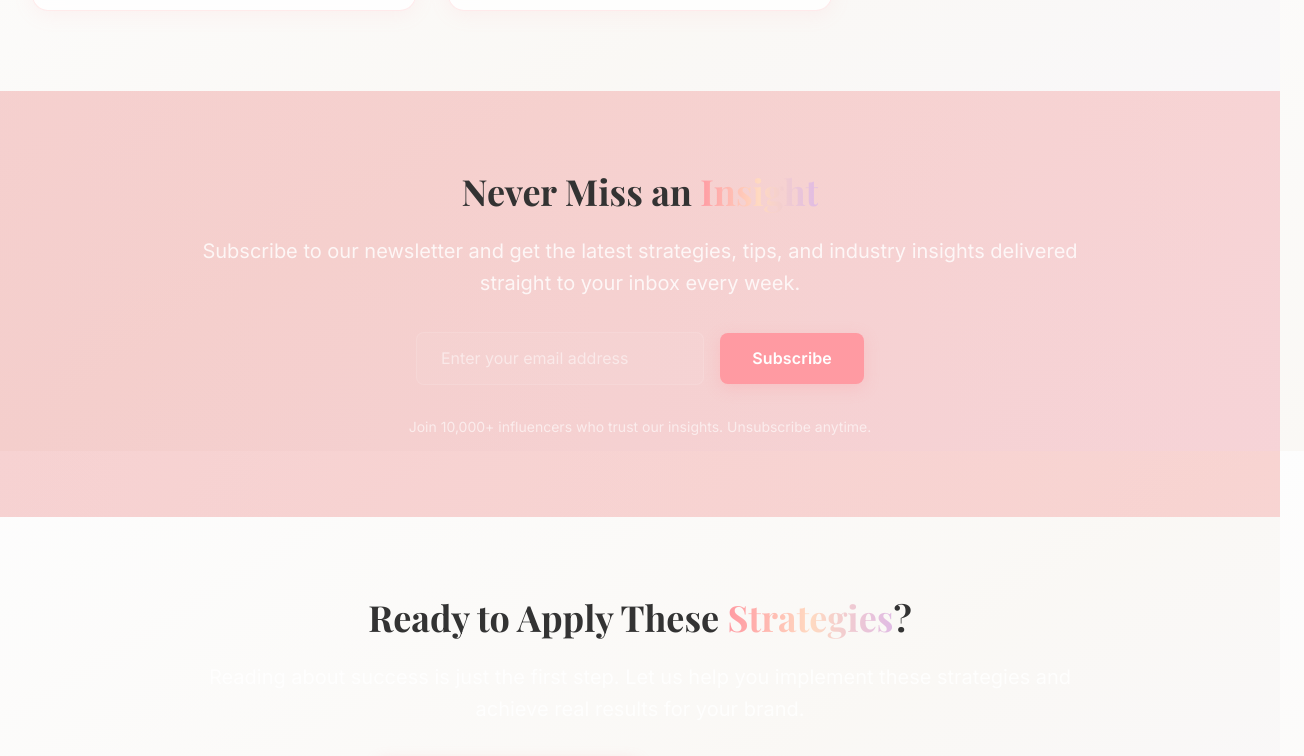
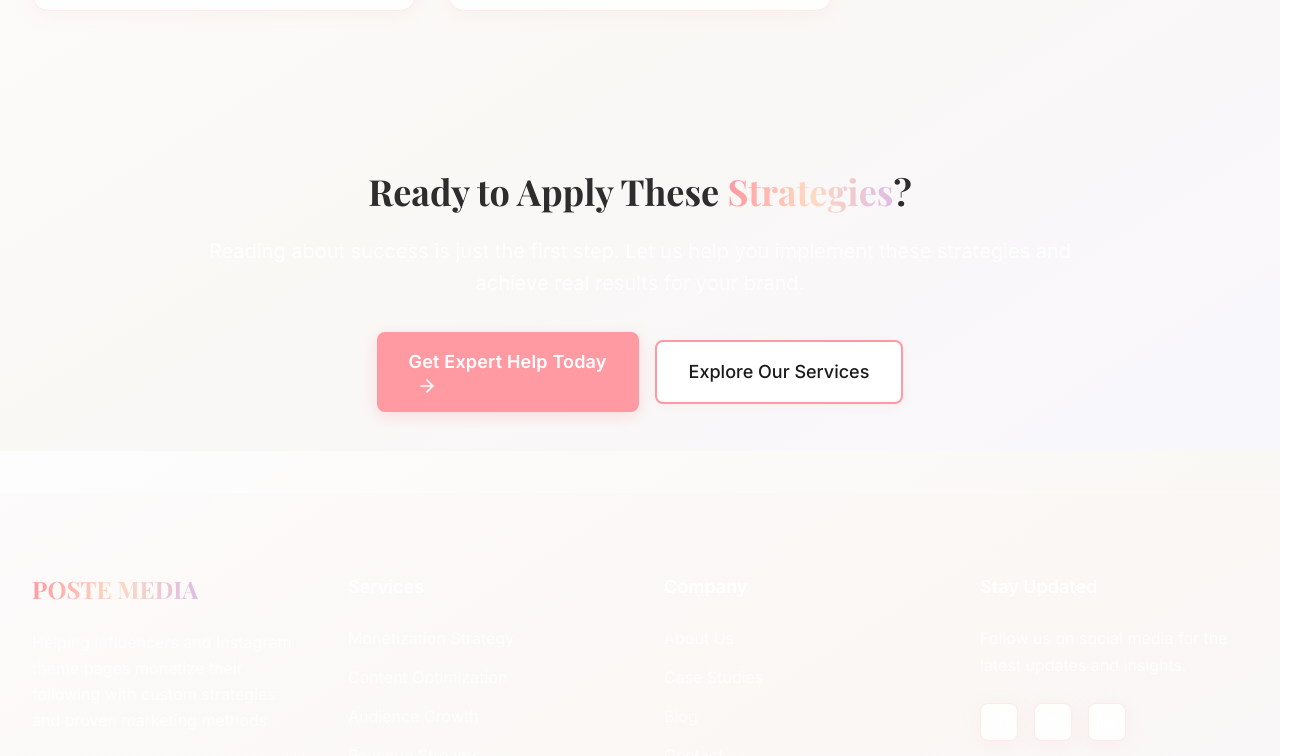
Before and after one commit to gigageek101/luxlife-hiring-website, a Next.js app: page /blog in a window 1280 px wide. Shown: the part 2749-3505 px from the top of the page, 1304 px wide, since content can reach past the window. Built offline with nearby package versions, Linux system fonts and the light colour scheme; a web font is replaced by a local one.

Commit message:
Fix text readability, button issues, and remove subscribe elements

```diff
--- a/app/blog/page.tsx
+++ b/app/blog/page.tsx
@@ -311,44 +311,6 @@ export default function Blog() {
         </div>
       </section>
 
-      {/* Newsletter Signup */}
-      <section className="section-padding bg-gradient-to-r from-primary-600/20 to-primary-500/20">
-        <div className="container-custom">
-          <motion.div
-            initial={{ opacity: 0, y: 30 }}
-            whileInView={{ opacity: 1, y: 0 }}
-            transition={{ duration: 0.8 }}
-            viewport={{ once: true }}
-            className="text-center max-w-4xl mx-auto"
-          >
-            <h2 className="text-3xl lg:text-4xl font-display font-bold mb-6">
-              Never Miss an <span className="gradient-text">Insight</span>
-            </h2>
-            <p className="text-xl text-white/80 mb-8 leading-relaxed">
-              Subscribe to our newsletter and get the latest strategies, tips, and industry insights
-              delivered straight to your inbox every week.
-            </p>
-
-            <form className="flex flex-col sm:flex-row gap-4 justify-center items-center max-w-md mx-auto mb-8">
-              <input
-                type="email"
-                placeholder="Enter your email address"
-                className="flex-1 w-full px-6 py-3 bg-white/5 border border-white/10 rounded-lg text-white placeholder-white/50 focus:outline-none focus:border-primary-400 transition-colors duration-200"
-              />
-              <button
-                type="submit"
-                className="btn-primary whitespace-nowrap px-8 py-3"
-              >
-                Subscribe
-              </button>
-            </form>
-
-            <p className="text-white/60 text-sm">
-              Join 10,000+ influencers who trust our insights. Unsubscribe anytime.
-            </p>
-          </motion.div>
-        </div>
-      </section>
 
       {/* CTA Section */}
       <section className="section-padding">
--- a/app/globals.css
+++ b/app/globals.css
@@ -9,7 +9,7 @@
   }
 
   body {
-    @apply bg-gradient-to-br from-background-primary via-background-secondary to-background-tertiary text-pastel-charcoal font-sans;
+    @apply bg-gradient-to-br from-background-primary via-background-secondary to-background-tertiary text-pastel-darkText font-sans;
     font-feature-settings: "rlig" 1, "calt" 1;
     background-attachment: fixed;
     line-height: 1.7;
--- a/app/page.tsx
+++ b/app/page.tsx
@@ -97,7 +97,7 @@ export default function Home() {
             animate={{ opacity: 1, y: 0 }}
             transition={{ duration: 0.8 }}
           >
-            <h1 className="text-4xl md:text-6xl lg:text-7xl font-display font-light mb-8 leading-tight">
+            <h1 className="text-4xl md:text-6xl lg:text-7xl font-display font-light mb-8 leading-tight text-pastel-darkText">
               Helping Influencers &{' '}
               <span className="gradient-text">Theme Pages</span>{' '}
               Monetize Their Following
@@ -107,7 +107,7 @@ export default function Home() {
               initial={{ opacity: 0, y: 20 }}
               animate={{ opacity: 1, y: 0 }}
               transition={{ duration: 0.6, delay: 0.3 }}
-              className="text-xl md:text-2xl text-pastel-lightGray mb-12 max-w-3xl mx-auto leading-relaxed font-light"
+              className="text-xl md:text-2xl text-pastel-mediumText mb-12 max-w-3xl mx-auto leading-relaxed font-light"
             >
               Custom strategies, proven marketing methods, real growth.
             </motion.p>
@@ -197,10 +197,10 @@ export default function Home() {
             viewport={{ once: true }}
             className="text-center mb-16"
           >
-            <h2 className="text-3xl lg:text-4xl font-display font-bold mb-6 text-pastel-charcoal">
+            <h2 className="text-3xl lg:text-4xl font-display font-bold mb-6 text-pastel-darkText">
               Our <span className="gradient-text">Services</span>
             </h2>
-            <p className="text-xl text-pastel-lightGray max-w-2xl mx-auto">
+            <p className="text-xl text-pastel-mediumText max-w-2xl mx-auto">
               Comprehensive solutions designed to maximize your social media potential
             </p>
           </motion.div>
@@ -225,18 +225,18 @@ export default function Home() {
                 >
                   <div className="flex items-center mb-6">
                     <div className="p-3 bg-pastel-coral/20 rounded-lg mr-4 group-hover:bg-pastel-coral/30 transition-colors duration-300">
-                      <service.icon className="w-8 h-8 text-pastel-charcoal" />
+                      <service.icon className="w-8 h-8 text-pastel-darkText" />
                     </div>
-                    <h3 className="text-2xl font-semibold text-pastel-charcoal">{service.title}</h3>
+                    <h3 className="text-2xl font-semibold text-pastel-darkText">{service.title}</h3>
                   </div>
 
-                  <p className="text-pastel-lightGray mb-6 leading-relaxed">
+                  <p className="text-pastel-mediumText mb-6 leading-relaxed">
                     {service.description}
                   </p>
 
                   <ul className="space-y-2 mb-6">
                     {service.features.map((feature) => (
-                      <li key={feature} className="flex items-center text-pastel-charcoal">
+                      <li key={feature} className="flex items-center text-pastel-darkText">
                         <CheckCircle className="w-4 h-4 text-pastel-coral mr-2" />
                         {feature}
                       </li>
@@ -262,7 +262,7 @@ export default function Home() {
             viewport={{ once: true }}
             className="text-center mt-12"
           >
-            <Link href="/services" className="btn-primary text-lg">
+            <Link href="/services" className="btn-primary text-lg px-8 py-4">
               Learn More About Our Services
               <ArrowRight className="ml-2 w-5 h-5" />
             </Link>
--- a/components/Footer.tsx
+++ b/components/Footer.tsx
@@ -136,26 +136,9 @@ const Footer = () => {
                   viewport={{ once: true }}
                 >
                   <h3 className="text-lg font-semibold text-white mb-6">Stay Updated</h3>
-                  <p className="text-white/70 mb-4">
-                    Get the latest insights and strategies delivered to your inbox.
+                  <p className="text-white/70 mb-6">
+                    Follow us on social media for the latest updates and insights.
                   </p>
-
-                  {/* Newsletter Signup */}
-                  <form className="mb-6">
-                    <div className="flex flex-col sm:flex-row gap-2">
-                      <input
-                        type="email"
-                        placeholder="Enter your email"
-                        className="flex-1 px-4 py-2 bg-white/5 border border-white/10 rounded-lg text-white placeholder-white/50 focus:outline-none focus:border-primary-400 transition-colors duration-200"
-                      />
-                      <button
-                        type="submit"
-                        className="btn-primary whitespace-nowrap"
-                      >
-                        Subscribe
-                      </button>
-                    </div>
-                  </form>
 
                   {/* Social Links */}
                   <div className="flex space-x-4">
--- a/components/Navbar.tsx
+++ b/components/Navbar.tsx
@@ -56,7 +56,7 @@ const Navbar = () => {
               transition={{ duration: 0.3, ease: 'easeOut' }}
               className="text-2xl lg:text-3xl font-display font-light tracking-wide"
             >
-              <span className="text-pastel-charcoal">POSTE</span>
+              <span className="text-pastel-darkText">POSTE</span>
               <span className="text-pastel-coral ml-2">MEDIA</span>
             </motion.div>
           </Link>
@@ -72,7 +72,7 @@ const Navbar = () => {
               >
                 <Link
                   href={item.href}
-                  className="flex items-center space-x-1 text-pastel-charcoal/70 hover:text-pastel-coral transition-colors duration-300 font-light relative group"
+                  className="flex items-center space-x-1 text-pastel-darkText hover:text-pastel-coral transition-colors duration-300 font-light relative group"
                 >
                   <span>{item.name}</span>
                   {item.dropdown && (
--- a/tailwind.config.js
+++ b/tailwind.config.js
@@ -29,8 +29,10 @@ module.exports = {
           white: '#FDFDFD',
           ivory: '#FAF8F5',
           lilac: '#F8F7FC',
-          charcoal: '#333333',
-          lightGray: '#666666',
+          charcoal: '#1a1a1a',
+          darkText: '#2d2d2d',
+          mediumText: '#4a4a4a',
+          lightText: '#666666',
         },
         background: {
           primary: '#FDFDFD',
```
